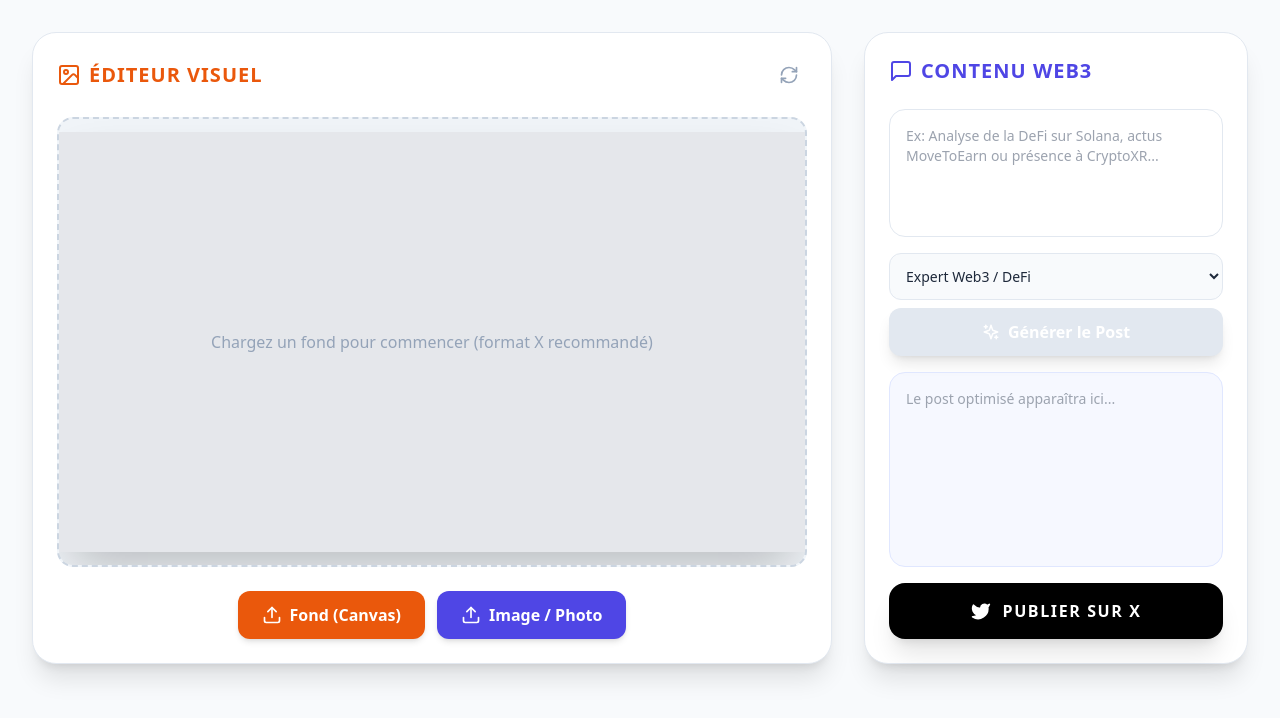
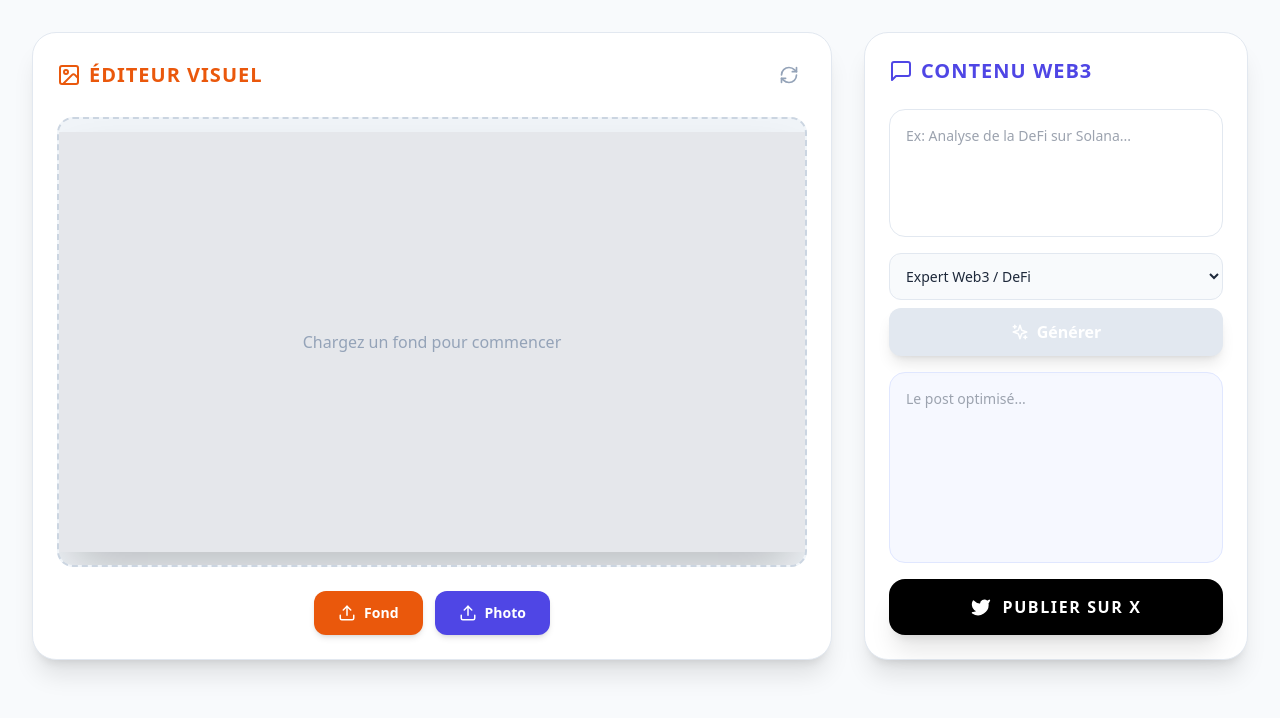
Before and after one commit to Grignute/mon-generateur-x, a React (Vite) app: page / in a window 1280 px wide. Shown: the top 718 px of the page. Built offline with nearby package versions, Linux system fonts and the light colour scheme.

Commit message:
Update App.jsx

```diff
--- a/src/App.jsx
+++ b/src/App.jsx
@@ -1,5 +1,5 @@
 import React, { useState, useRef, useEffect } from 'react';
-import { Upload, RotateCw, Maximize, Image as ImageIcon, Trash2, Sparkles, MessageSquare, Loader2, Twitter, RefreshCw } from 'lucide-react';
+import { Upload, RotateCw, Maximize, Image as ImageIcon, Trash2, Sparkles, MessageSquare, Loader2, Twitter, RefreshCw, AlertCircle } from 'lucide-react';
 
 export default function App() {
   // --- ÉTAT : IMAGE ---
@@ -16,6 +16,7 @@ export default function App() {
   const [isGenerating, setIsGenerating] = useState(false);
   const [isPublishing, setIsPublishing] = useState(false);
   const [selectedTone, setSelectedTone] = useState('Expert Web3 / DeFi');
+  const [errorMessage, setErrorMessage] = useState(null);
 
   // --- REFS ---
   const canvasRef = useRef(null);
@@ -148,6 +149,7 @@ export default function App() {
   const generateText = async () => {
     if (!textPrompt) return;
     setIsGenerating(true);
+    setErrorMessage(null);
     try {
       const response = await fetch('/api/generate-text', {
         method: 'POST',
@@ -156,8 +158,9 @@ export default function App() {
       });
       const data = await response.json();
       if (data.text) setGeneratedText(data.text);
+      else throw new Error("Réponse vide");
     } catch (err) {
-      alert("Erreur de génération.");
+      setErrorMessage("Erreur lors de la génération du texte.");
     } finally {
       setIsGenerating(false);
     }
@@ -166,6 +169,7 @@ export default function App() {
   const handlePublish = async () => {
     if (!generatedText || !canvasRef.current) return;
     setIsPublishing(true);
+    setErrorMessage(null);
     const imageBase64 = canvasRef.current.toDataURL('image/png');
     try {
       const response = await fetch('/api/publish-to-x', {
@@ -181,10 +185,10 @@ export default function App() {
         setGeneratedText('');
         setTextPrompt('');
       } else {
-        throw new Error(result.error);
+        setErrorMessage(result.error || "Une erreur est survenue (403).");
       }
     } catch (err) {
-      alert("Erreur : " + err.message);
+      setErrorMessage("Serveur injoignable.");
     } finally {
       setIsPublishing(false);
     }
@@ -195,6 +199,7 @@ export default function App() {
     overlayImgRef.current = null;
     setGeneratedText('');
     setTextPrompt('');
+    setErrorMessage(null);
   };
 
   return (
@@ -224,17 +229,17 @@ export default function App() {
                 onTouchEnd={stopDragging}
                 className={`max-w-full h-auto shadow-2xl transition-transform ${overlayImage ? 'cursor-move' : 'cursor-default'}`}
               />
-              {!baseImage && <p className="absolute text-slate-400 font-medium text-center px-4">Chargez un fond pour commencer (format X recommandé)</p>}
+              {!baseImage && <p className="absolute text-slate-400 font-medium text-center px-4">Chargez un fond pour commencer</p>}
             </div>
 
             <div className="mt-6 flex flex-col gap-6">
               <div className="flex flex-wrap gap-3 justify-center">
-                <label className="bg-orange-600 text-white px-6 py-3 rounded-xl cursor-pointer hover:bg-orange-700 transition-all font-bold shadow-md flex items-center gap-2">
-                  <Upload size={20} /> Fond (Canvas)
+                <label className="bg-orange-600 text-white px-6 py-3 rounded-xl cursor-pointer hover:bg-orange-700 transition-all font-bold shadow-md flex items-center gap-2 text-sm">
+                  <Upload size={18} /> Fond
                   <input type="file" className="hidden" onChange={(e) => processFile(e.target.files[0], 'base')} />
                 </label>
-                <label className="bg-indigo-600 text-white px-6 py-3 rounded-xl cursor-pointer hover:bg-indigo-700 transition-all font-bold shadow-md flex items-center gap-2">
-                  <Upload size={20} /> Image / Photo
+                <label className="bg-indigo-600 text-white px-6 py-3 rounded-xl cursor-pointer hover:bg-indigo-700 transition-all font-bold shadow-md flex items-center gap-2 text-sm">
+                  <Upload size={18} /> Photo
                   <input type="file" className="hidden" onChange={(e) => processFile(e.target.files[0], 'overlay')} />
                 </label>
               </div>
@@ -265,10 +270,17 @@ export default function App() {
             </h2>
 
             <div className="space-y-4 flex-1 flex flex-col">
+              {errorMessage && (
+                <div className="bg-red-50 border border-red-200 text-red-700 px-4 py-3 rounded-xl flex items-start gap-2 text-xs">
+                  <AlertCircle size={16} className="shrink-0" />
+                  <p>{errorMessage}</p>
+                </div>
+              )}
+
               <textarea
                 value={textPrompt}
                 onChange={(e) => setTextPrompt(e.target.value)}
-                placeholder="Ex: Analyse de la DeFi sur Solana, actus MoveToEarn ou présence à CryptoXR..."
+                placeholder="Ex: Analyse de la DeFi sur Solana..."
                 className="w-full p-4 border border-slate-200 rounded-2xl h-32 text-sm resize-none focus:ring-2 focus:ring-indigo-500 outline-none transition-all"
               />
 
@@ -280,8 +292,8 @@ export default function App() {
                 >
                   <option value="Expert Web3 / DeFi">Expert Web3 / DeFi</option>
                   <option value="Actualité / CryptoXR">Actualité / CryptoXR</option>
-                  <option value="Hype / Engagement">Hype / Engagement (LFG/Bullish)</option>
-                  <option value="Professionnel">Professionnel / Factuel</option>
+                  <option value="Hype / Engagement">Hype / Engagement</option>
+                  <option value="Professionnel">Professionnel</option>
                 </select>
                 <button
                   onClick={generateText}
@@ -289,7 +301,7 @@ export default function App() {
                   className="w-full bg-indigo-600 text-white px-4 py-3 rounded-xl font-bold flex items-center justify-center gap-2 disabled:bg-slate-200 transition-all active:scale-95 shadow-lg"
                 >
                   {isGenerating ? <Loader2 className="animate-spin" size={18} /> : <Sparkles size={18} />}
-                  Générer le Post
+                  Générer
                 </button>
               </div>
 
@@ -297,7 +309,7 @@ export default function App() {
                 value={generatedText}
                 onChange={(e) => setGeneratedText(e.target.value)}
                 className="w-full p-4 border border-indigo-100 rounded-2xl flex-1 bg-indigo-50/50 text-sm font-medium text-slate-700 resize-none outline-none focus:ring-2 focus:ring-indigo-500"
-                placeholder="Le post optimisé apparaîtra ici..."
+                placeholder="Le post optimisé..."
               />
 
               <button
```
